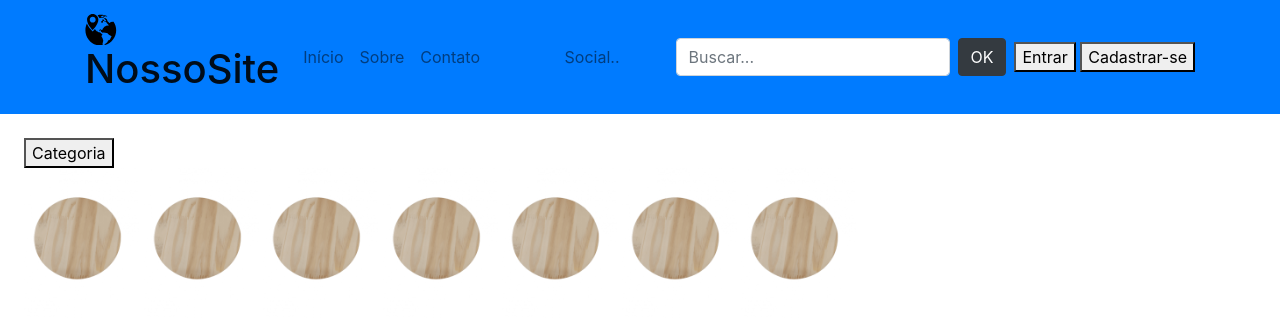
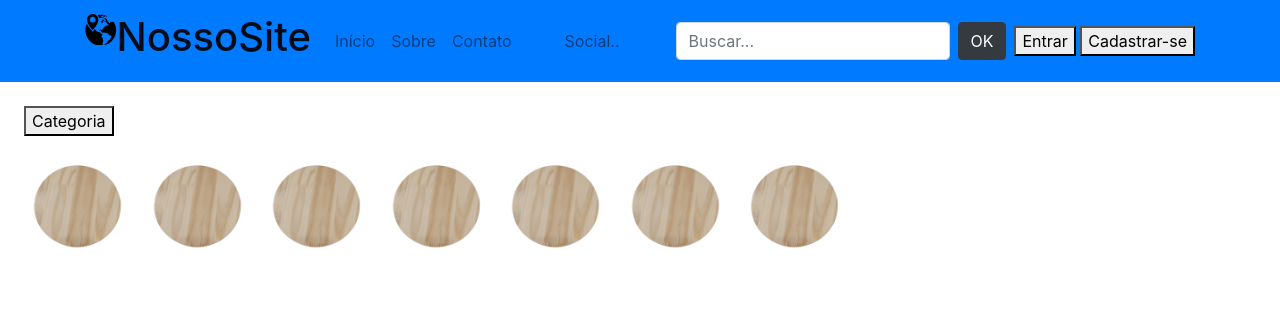
Before and after one commit to iamgiovann4/pj2-g06, a PHP site: page / in a window 1280 px wide. Shown: the top 319 px of the page. Run offline with PHP 8.4, Linux system fonts and the light colour scheme.

Commit message:
flex no logo

```diff
--- a/css/custom.css
+++ b/css/custom.css
@@ -2,3 +2,7 @@ body, html{
     margin: 0;
     padding: 0;
 }
+
+.flex{
+    display: flex;
+}
--- a/index.html
+++ b/index.html
@@ -14,7 +14,7 @@
     <nav class="navbar navbar-expand-lg navbar-light bg-primary">
       <div class="container">
         <!-- Elemento do destaque no navbar -->
-        <a href="#" class="navbar-brand">
+        <a href="#" class="navbar-brand flex">
           <div id="logo">
             <svg version="1.1" id="Capa_1" xmlns="http://www.w3.org/2000/svg" xmlns:xlink="http://www.w3.org/1999/xlink" x="0px" y="0px"
             width="31.603px" height="31.603px" viewBox="0 0 31.603 31.603" style="enable-background:new 0 0 31.603 31.603;"xml:space="preserve">
```
